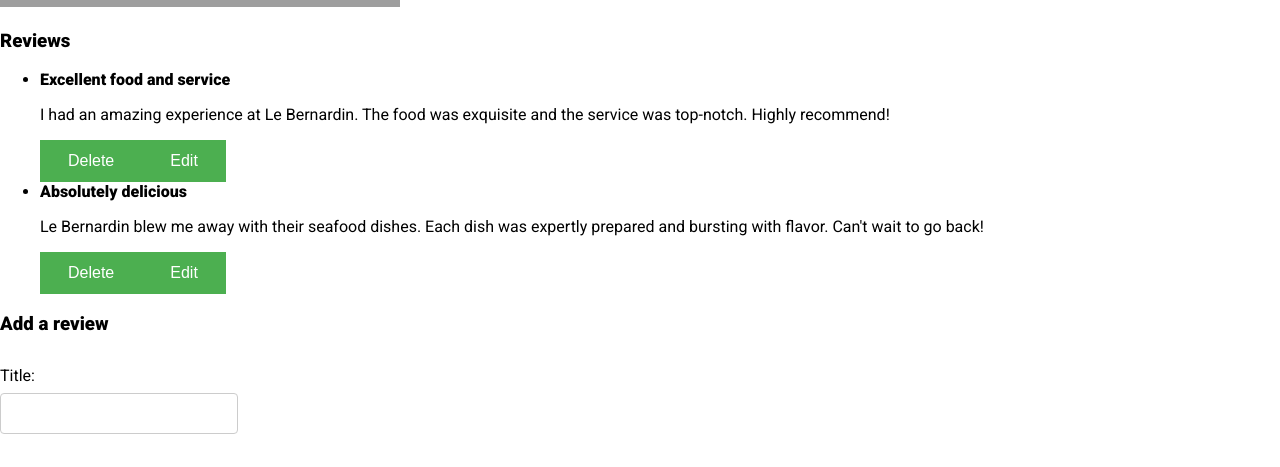
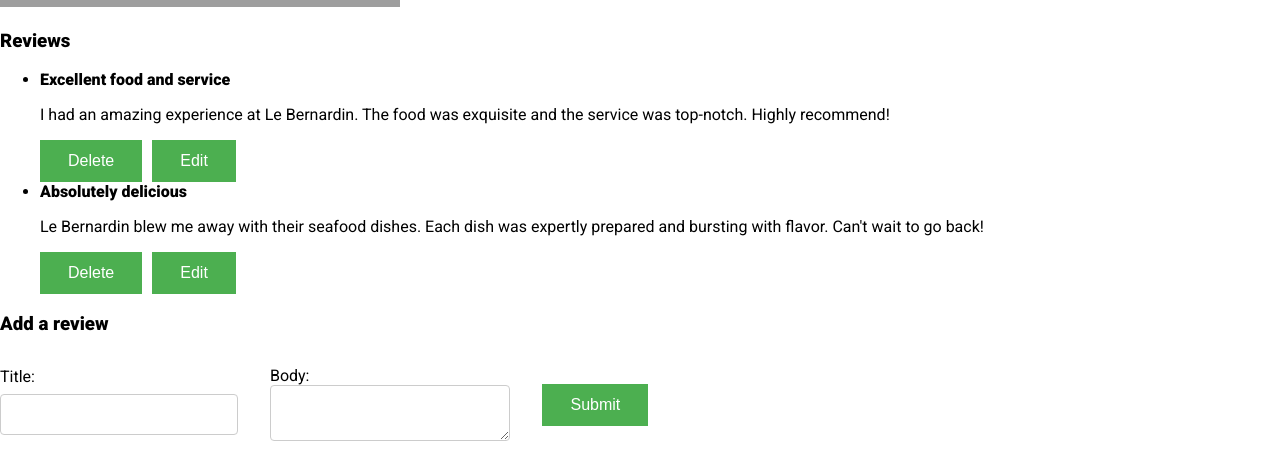
Before and after one commit to RutkisXd/review-page, a React (Create React App) app: page /restaurants/1 in a window 1280 px wide. Shown: the part 483-950 px from the top of the page. Built offline with nearby package versions, Linux system fonts and the light colour scheme; data requests are answered from the project's data file; grey boxes are pictures that could not be loaded.

Commit message:
syle-updates

```diff
--- a/src/App.scss
+++ b/src/App.scss
@@ -25,3 +25,9 @@
   font-family: 'Roboto', sans-serif;
   font-weight: 400;
 }
+
+.buttons-together {
+  display: flex;
+  flex-direction: row;
+  gap: 10px;
+}
--- a/src/Components/Navigation.scss
+++ b/src/Components/Navigation.scss
@@ -10,6 +10,12 @@
     text-decoration: none;
     color: black;
 }
+
+.links-wrapper li a:active {
+    color: green;
+    border: 1px solid green($color: #000000);
+}
+
 
 .navigation-wrapper {
     display: flex;
@@ -27,3 +33,13 @@
     gap: 10px;
     align-items: center;
 }
+
+// Mobile devices (portrait):
+@media only screen and (max-width: 480px) {
+    .search-input{
+        display: none;
+    }
+}
+
+//Tablets and small desktops:
+@media only screen and (min-width: 768px) and (max-width: 991px) {}
--- a/src/Pages/HomePage.scss
+++ b/src/Pages/HomePage.scss
@@ -58,4 +58,34 @@
     padding: 12px 28px;
     margin: 8px 0;
     box-sizing: border-box;
-  }
+}
+
+.page-header{
+    text-align: center;
+}
+
+.page-paragraph{
+    text-align: center;
+}
+
+
+// Mobile devices (portrait):
+@media only screen and (max-width: 480px) {
+    .cta-wrapper {
+        display: flex;
+        flex-direction: column;
+        gap: 10px;
+    }
+
+    .search-by-category{
+        width: 100%;
+    }
+
+    .view-all-restaurants-wrapper{
+        width: 100%;
+    }
+
+}
+
+//Tablets and small desktops:
+@media only screen and (min-width: 768px) and (max-width: 991px) {}
--- a/src/Pages/RestaurantDetailPage.js
+++ b/src/Pages/RestaurantDetailPage.js
@@ -1,5 +1,6 @@
 import React, { useState, useEffect } from 'react';
 import { useParams } from 'react-router-dom';
+import '../Pages/RestaurantDetailPage.scss'
 
 export default function RestaurantDetails() {
   const { restaurantId } = useParams();
@@ -109,10 +110,15 @@
   <ul>
     {reviews.map(review => (
       <li key={review.id}>
+        <div className='card-wrapper'>
           <strong>{review.title}</strong>
           <p>{review.body}</p>
+          <div className='buttons-together'>
             <button className='btn' onClick={() => handleDeleteReview(review.id)}>Delete</button>
             <button className='btn' onClick={() => handleEditReview(review.id, review.title, review.body)}>Edit</button>
+          </div>
+
+        </div>
       </li>
     ))}
   </ul>
@@ -131,8 +137,11 @@
           <textarea value={editReviewId ? editReviewBody : newReviewBody} onChange={editReviewId ? handleEditReviewBodyChange : handleNewReviewBodyChange} />
         </label>
         <br />
+        <div className='buttons-together'>
           <button className='btn' type="submit">{editReviewId ? 'Save review' : 'Submit'}</button>
           {editReviewId && <button className='btn' type="button" onClick={handleEditReviewCancel}>Cancel</button>}
+        </div>
+
       </form>
     </div>
     </div>
--- /dev/null
+++ b/src/Pages/RestaurantDetailPage.scss
@@ -0,0 +1,16 @@
+.review-form {
+    display: flex;
+    flex-direction: row;
+    align-items: center;
+    gap: 10px;
+}
+
+// Mobile devices (portrait):
+@media only screen and (max-width: 480px) {
+    .review-form {
+        flex-direction: column;
+    }
+}
+
+//Tablets and small desktops:
+@media only screen and (min-width: 768px) and (max-width: 991px) {}
--- a/src/Pages/ResutantsPage.js
+++ b/src/Pages/ResutantsPage.js
@@ -94,8 +94,12 @@
               <h3>{restaurant.name}</h3>
               <p>{restaurant.address}</p>
             </Link>
-            <button className='btn' onClick={() => handleDelete(restaurant.id)}>Delete</button>
-            <button className='btn' onClick={() => handleEdit(restaurant.id)}>Edit</button>
+
+            <div className='buttons-together'>
+              <button className='btn' onClick={() => handleDelete(restaurant.id)}>Delete</button>
+              <button className='btn' onClick={() => handleEdit(restaurant.id)}>Edit</button>
+            </div>
+
           </li>
         ))}
       </ul>
--- a/src/Pages/Reviews.js
+++ b/src/Pages/Reviews.js
@@ -85,11 +85,16 @@
                 </>
                 ) : (
                 <div className='review-card'>
+                    <div className='review-card-wrapper'>
                     <p>Title: {review.title}</p>
                     <p>Body: {review.body}</p>
                     <p>Restaurant: <Link to={`/restaurants/${review.restaurantId}`}>{review.restaurantName}</Link></p>
-                    <button className='btn' onClick={() => handleDeleteReview(review.id)}>Delete Review</button>
-                    <button className='btn' onClick={() => handleEditReview(review.id, { title: review.title, body: review.body })}>Edit Review</button>
+                    <div className='buttons-together'>
+                        <button className='btn' onClick={() => handleDeleteReview(review.id)}>Delete Review</button>
+                        <button className='btn' onClick={() => handleEditReview(review.id, { title: review.title, body: review.body })}>Edit Review</button>
+                    </div>
+
+                    </div>
                 </div>
                 )}
             </li>
--- a/src/Pages/Reviews.scss
+++ b/src/Pages/Reviews.scss
@@ -9,6 +9,13 @@
 
 .review-card {
     width: 100%;
+    box-shadow: 0 4px 8px 0 rgba(0,0,0,0.2);
+    transition: 0.3s;
+    padding: 15px;
+}
+
+.review-card:hover {
+    box-shadow: 0 8px 16px 0 rgba(0,0,0,0.2);
 }
 
 .save-review {
@@ -16,3 +23,7 @@
     flex-direction: column;
     width: 100%;
 }
+
+.review-card-wrapper {
+    padding: 2px 16px;
+}
```
Lines whose indentation alone changed are shown as unchanged.
